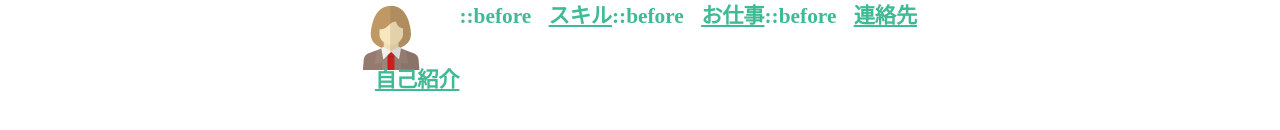
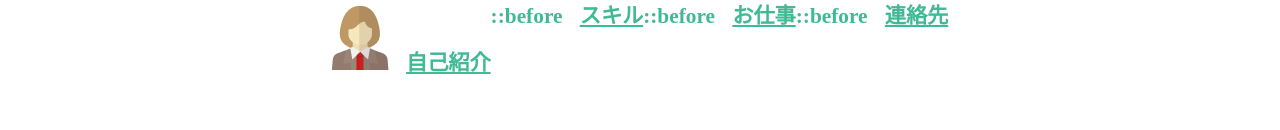
Before and after one commit to oota-bear/profile, a plain HTML site: page index.html in a window 1280 px wide. Shown: the part 484-614 px from the top of the page. Drawn offline with nearby package versions, Linux system fonts and the light colour scheme; a web font is replaced by a local one.

Commit message:
Update index.html

```diff
--- a/index.html
+++ b/index.html
@@ -25,7 +25,7 @@
       <ul>
         <li class="fas fa-user fa-lg">
             <img src="image/women.png">
-          <p class="women"><a href="#Profile">自己紹介</a></p>
+          <a href="#Profile">自己紹介</a>
         </li>
         <li>
           <i class="fas fa-lightbulb fa-lg">
```
